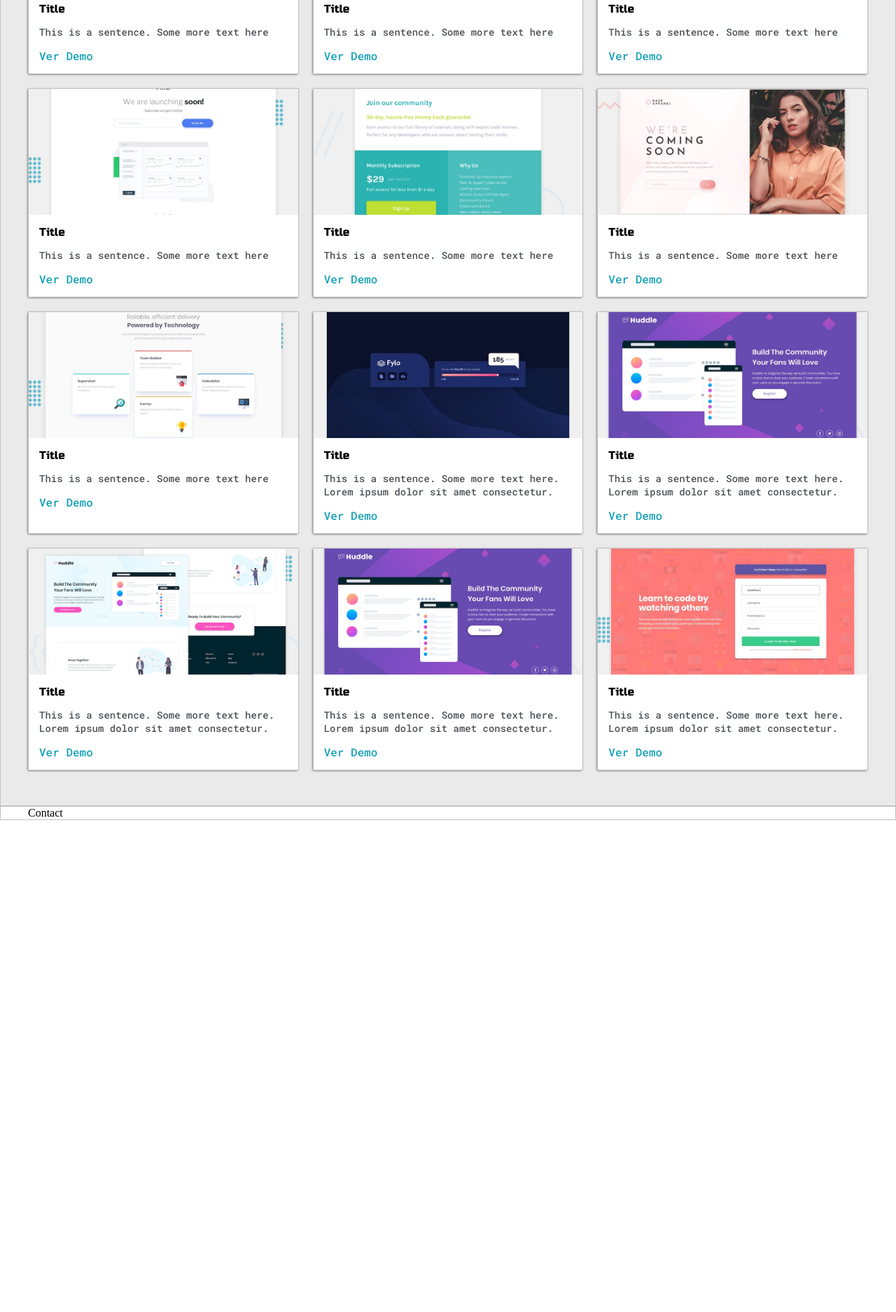
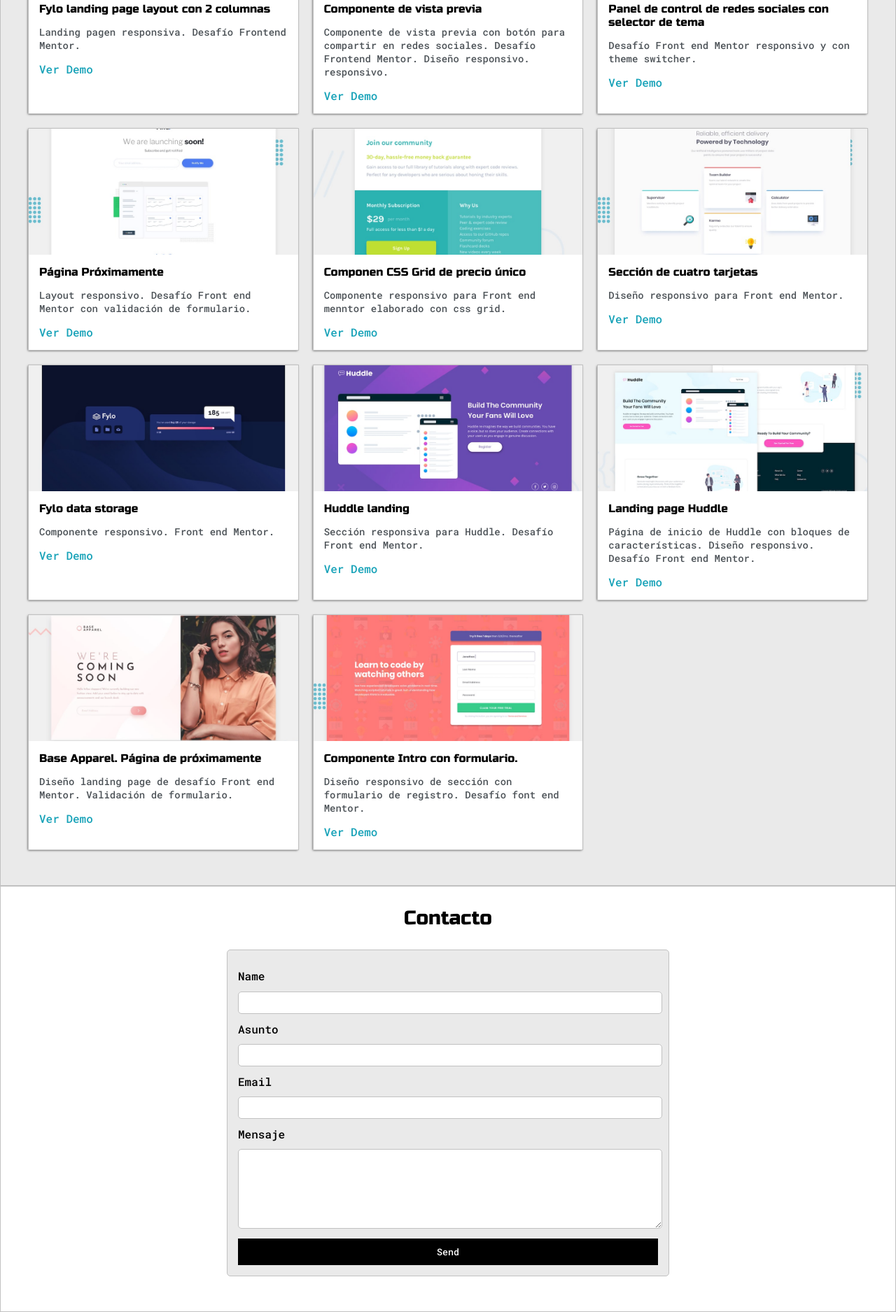
Before and after one commit to axmonsalve/portfolio, a plain HTML site: page index.html in a window 1280 px wide. Shown: the part 1550-3425 px from the top of the page at 70% size. Before the commit the page ends 2722 px from the top, so only its background shows below. Drawn offline with Linux system fonts and the light colour scheme.

Commit message:
Contact form

```diff
--- a/default.css
+++ b/default.css
@@ -7,6 +7,7 @@
   --secondaryText: #4b5156;
   --previewBg: rgba(251, 249, 243, 0.8);
   --previewShadow: #f0ead6;
+  --btnColor: #000;
 }
 
 html,
@@ -348,6 +349,48 @@ h6 {
   font-size: 14px;
 }
 
+#submit-btn {
+  margin-top: 10px;
+  width: 100%;
+  padding-top: 10px;
+  padding-bottom: 10px;
+  color: #fff;
+  background-color: var(--btnColor);
+  border: none;
+}
+
+#contact-form {
+  display: block;
+  max-width: 600px;
+  margin: 0 auto;
+  border: 1px solid var(--borderColor);
+  padding: 15px;
+  border-radius: 5px;
+  background-color: var(--mainColor);
+  margin-bottom: 50px;
+}
+
+#contact-form label {
+  line-height: 2.7em;
+}
+
+#contact-form textarea {
+  min-height: 100px;
+  font-size: 14px;
+}
+
+.input-field {
+  width: 100%;
+  padding-top: 10px;
+  padding-bottom: 10x;
+  background-color: var(--secondaryColor);
+  border-radius: 5px;
+  border: 1px solid var(--borderColor);
+  font-size: 14px;
+}
+
+
+
 @media screen and (max-width: 768px) {
 
   .intro-wrapper {
--- a/index.html
+++ b/index.html
@@ -124,7 +124,10 @@
 
         <div class="post-wrapper">
           <div class="post">
-            <a href="#">
+            <a
+              href="https://axmonsalve.github.io/fylo-landing-page-with-two-column-layout-master/"
+              target="_blank"
+            >
               <img
                 class="thumbnail"
                 src="./images/fylo-landing-2-cols.jpg"
@@ -132,14 +135,25 @@
               />
             </a>
             <div class="post-preview">
-              <h6 class="post-title">Title</h6>
-              <p class="post-intro">This is a sentence. Some more text here</p>
-              <a href="#">Ver Demo</a>
+              <h6 class="post-title">
+                Fylo landing page layout con 2 columnas
+              </h6>
+              <p class="post-intro">
+                Landing pagen responsiva. Desafío Frontend Mentor.
+              </p>
+              <a
+                href="https://axmonsalve.github.io/fylo-landing-page-with-two-column-layout-master/"
+                target="_blank"
+                >Ver Demo</a
+              >
             </div>
           </div>
 
           <div class="post">
-            <a href="#">
+            <a
+              href="https://axmonsalve.github.io/article-preview-component-master/"
+              target="_blank"
+            >
               <img
                 class="thumbnail"
                 src="./images/article-prev-component.jpg"
@@ -147,14 +161,25 @@
               />
             </a>
             <div class="post-preview">
-              <h6 class="post-title">Title</h6>
-              <p class="post-intro">This is a sentence. Some more text here</p>
-              <a href="#">Ver Demo</a>
+              <h6 class="post-title">Componente de vista previa</h6>
+              <p class="post-intro">
+                Componente de vista previa con botón para compartir en redes
+                sociales. Desafío Frontend Mentor. Diseño responsivo.
+                responsivo.
+              </p>
+              <a
+                href="https://axmonsalve.github.io/article-preview-component-master/"
+                target="_blank"
+                >Ver Demo</a
+              >
             </div>
           </div>
 
           <div class="post">
-            <a href="#">
+            <a
+              href="https://axmonsalve.github.io/social-media-dashboard-with-theme-switcher-master/"
+              target="_blank"
+            >
               <img
                 class="thumbnail"
                 src="./images/social-media-dashboard.jpg"
@@ -162,9 +187,17 @@
               />
             </a>
             <div class="post-preview">
-              <h6 class="post-title">Title</h6>
-              <p class="post-intro">This is a sentence. Some more text here</p>
-              <a href="#">Ver Demo</a>
+              <h6 class="post-title">
+                Panel de control de redes sociales con selector de tema
+              </h6>
+              <p class="post-intro">
+                Desafío Front end Mentor responsivo y con theme switcher.
+              </p>
+              <a
+                href="https://axmonsalve.github.io/social-media-dashboard-with-theme-switcher-master/"
+                target="_blank"
+                >Ver Demo</a
+              >
             </div>
           </div>
 
@@ -180,8 +213,11 @@
               />
             </a>
             <div class="post-preview">
-              <h6 class="post-title">Title</h6>
-              <p class="post-intro">This is a sentence. Some more text here</p>
+              <h6 class="post-title">Página Próximamente</h6>
+              <p class="post-intro">
+                Layout responsivo. Desafío Front end Mentor con validación de
+                formulario.
+              </p>
               <a
                 target="_blank"
                 href="https://axmonsalve.github.io/ping-coming-soon-page-master/"
@@ -191,7 +227,10 @@
           </div>
 
           <div class="post">
-            <a href="#">
+            <a
+              href="https://axmonsalve.github.io/single-price-grid-component-master/"
+              target="_blank"
+            >
               <img
                 class="thumbnail"
                 src="./images/price-grid-component.jpg"
@@ -199,14 +238,119 @@
               />
             </a>
             <div class="post-preview">
-              <h6 class="post-title">Title</h6>
-              <p class="post-intro">This is a sentence. Some more text here</p>
-              <a href="#">Ver Demo</a>
+              <h6 class="post-title">Componen CSS Grid de precio único</h6>
+              <p class="post-intro">
+                Componente responsivo para Front end menntor elaborado con css
+                grid.
+              </p>
+              <a
+                href="https://axmonsalve.github.io/single-price-grid-component-master/"
+                target="_blank"
+                >Ver Demo</a
+              >
             </div>
           </div>
 
           <div class="post">
-            <a href="#">
+            <a
+              href="https://axmonsalve.github.io/four-card-feature-section-master/"
+              target="_blank"
+            >
+              <img
+                class="thumbnail"
+                src="./images/four-card.jpg"
+                alt="Article component"
+              />
+            </a>
+            <div class="post-preview">
+              <h6 class="post-title">Sección de cuatro tarjetas</h6>
+              <p class="post-intro">Diseño responsivo para Front end Mentor.</p>
+              <a
+                href="https://axmonsalve.github.io/four-card-feature-section-master/"
+                target="_blank"
+                >Ver Demo</a
+              >
+            </div>
+          </div>
+
+          <div class="post">
+            <a
+              href="https://axmonsalve.github.io/fylo-data-storage-component-master/"
+              target="_blank"
+            >
+              <img
+                class="thumbnail"
+                src="./images/fylo-data-storage-component.jpg"
+                alt="Article component"
+              />
+            </a>
+            <div class="post-preview">
+              <h6 class="post-title">Fylo data storage</h6>
+              <p class="post-intro">
+                Componente responsivo. Front end Mentor.
+              </p>
+              <a
+                href="https://axmonsalve.github.io/fylo-data-storage-component-master/"
+                target="_blank"
+                >Ver Demo</a
+              >
+            </div>
+          </div>
+
+          <div class="post">
+            <a
+              href="https://axmonsalve.github.io/huddle-landing-page-with-single-introductory-section-master/"
+              target="_blank"
+            >
+              <img
+                class="thumbnail"
+                src="./images/huddle-landing-section.jpg"
+                alt="Article component"
+              />
+            </a>
+            <div class="post-preview">
+              <h6 class="post-title">Huddle landing</h6>
+              <p class="post-intro">
+                Sección responsiva para Huddle. Desafío Front end Mentor.
+              </p>
+              <a
+                href="https://axmonsalve.github.io/huddle-landing-page-with-single-introductory-section-master/"
+                target="_blank"
+                >Ver Demo</a
+              >
+            </div>
+          </div>
+
+          <div class="post">
+            <a
+              href="https://axmonsalve.github.io/huddle-landing-page-with-alternating-feature-blocks-master/"
+              target="_blank"
+            >
+              <img
+                class="thumbnail"
+                src="./images/huddle-landingpage.jpg"
+                alt="Article component"
+              />
+            </a>
+            <div class="post-preview">
+              <h6 class="post-title">Landing page Huddle</h6>
+              <p class="post-intro">
+                Página de inicio de Huddle con bloques de características.
+                Diseño responsivo. Desafío Front end Mentor.
+              </p>
+              <a
+                href="https://axmonsalve.github.io/huddle-landing-page-with-alternating-feature-blocks-master/"
+                target="_blank"
+                >Ver Demo</a
+              >
+            </div>
+          </div>
+
+          <div class="post">
+            <a
+              href="https://axmonsalve.github.io/base-apparel-coming-soon-master/"
+              target="_blank"
+            >
               <img
                 class="thumbnail"
                 src="./images/base-apparel.jpg"
@@ -214,101 +358,24 @@
               />
             </a>
             <div class="post-preview">
-              <h6 class="post-title">Title</h6>
-              <p class="post-intro">This is a sentence. Some more text here</p>
-              <a href="#">Ver Demo</a>
+              <h6 class="post-title">Base Apparel. Página de próximamente</h6>
+              <p class="post-intro">
+                Diseño landing page de desafío Front end Mentor. Validación de
+                formulario.
+              </p>
+              <a
+                href="https://axmonsalve.github.io/base-apparel-coming-soon-master/"
+                target="_blank"
+                >Ver Demo</a
+              >
             </div>
           </div>
 
           <div class="post">
-            <a href="#">
-              <img
-                class="thumbnail"
-                src="./images/four-card.jpg"
-                alt="Article component"
-              />
-            </a>
-            <div class="post-preview">
-              <h6 class="post-title">Title</h6>
-              <p class="post-intro">This is a sentence. Some more text here</p>
-              <a href="#">Ver Demo</a>
-            </div>
-          </div>
-
-          <div class="post">
-            <a href="#">
-              <img
-                class="thumbnail"
-                src="./images/fylo-data-storage-component.jpg"
-                alt="Article component"
-              />
-            </a>
-            <div class="post-preview">
-              <h6 class="post-title">Title</h6>
-              <p class="post-intro">
-                This is a sentence. Some more text here. Lorem ipsum dolor sit
-                amet consectetur.
-              </p>
-              <a href="#">Ver Demo</a>
-            </div>
-          </div>
-
-          <div class="post">
-            <a href="#">
-              <img
-                class="thumbnail"
-                src="./images/huddle-landing-section.jpg"
-                alt="Article component"
-              />
-            </a>
-            <div class="post-preview">
-              <h6 class="post-title">Title</h6>
-              <p class="post-intro">
-                This is a sentence. Some more text here. Lorem ipsum dolor sit
-                amet consectetur.
-              </p>
-              <a href="#">Ver Demo</a>
-            </div>
-          </div>
-
-          <div class="post">
-            <a href="#">
-              <img
-                class="thumbnail"
-                src="./images/huddle-landingpage.jpg"
-                alt="Article component"
-              />
-            </a>
-            <div class="post-preview">
-              <h6 class="post-title">Title</h6>
-              <p class="post-intro">
-                This is a sentence. Some more text here. Lorem ipsum dolor sit
-                amet consectetur.
-              </p>
-              <a href="#">Ver Demo</a>
-            </div>
-          </div>
-
-          <div class="post">
-            <a href="#">
-              <img
-                class="thumbnail"
-                src="./images/huddle-landing-section.jpg"
-                alt="Article component"
-              />
-            </a>
-            <div class="post-preview">
-              <h6 class="post-title">Title</h6>
-              <p class="post-intro">
-                This is a sentence. Some more text here. Lorem ipsum dolor sit
-                amet consectetur.
-              </p>
-              <a href="#">Ver Demo</a>
-            </div>
-          </div>
-
-          <div class="post">
-            <a href="#">
+            <a
+              href="https://axmonsalve.github.io/intro-component-with-signup-form-master/"
+              target="_blank"
+            >
               <img
                 class="thumbnail"
                 src="./images/sign-up-component1.jpg"
@@ -316,12 +383,16 @@
               />
             </a>
             <div class="post-preview">
-              <h6 class="post-title">Title</h6>
+              <h6 class="post-title">Componente Intro con formulario.</h6>
               <p class="post-intro">
-                This is a sentence. Some more text here. Lorem ipsum dolor sit
-                amet consectetur.
+                Diseño responsivo de sección con formulario de registro. Desafío
+                font end Mentor.
               </p>
-              <a href="#">Ver Demo</a>
+              <a
+                href="https://axmonsalve.github.io/intro-component-with-signup-form-master/"
+                target="_blank"
+                >Ver Demo</a
+              >
             </div>
           </div>
         </div>
@@ -330,7 +401,22 @@
 
     <section class="s2">
       <div class="main-container">
-        Contact
+        <h3 style="text-align: center;">Contacto</h3>
+
+        <form id="contact-form">
+          <label>Name</label>
+          <input type="text" name="name" class="input-field" />
+
+          <label>Asunto</label>
+          <input type="text" name="subject" class="input-field" />
+
+          <label>Email</label>
+          <input type="text" name="email" class="input-field" />
+
+          <label>Mensaje</label>
+          <textarea name="message" class="input-field"></textarea>
+          <input type="submit" value="Send" id="submit-btn" />
+        </form>
       </div>
     </section>
   </body>
```
